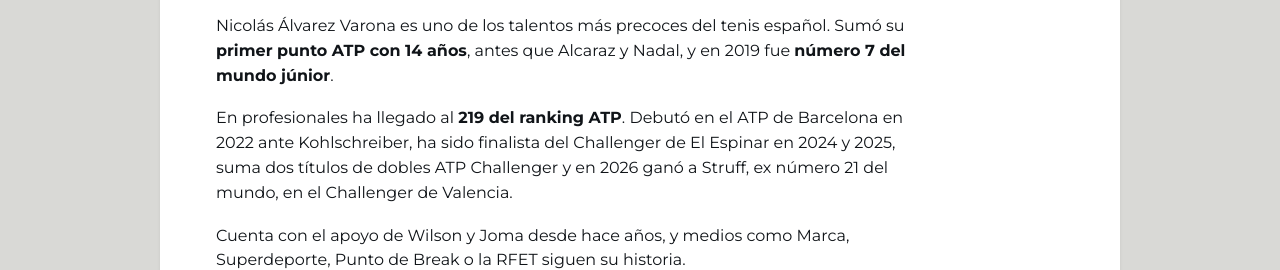
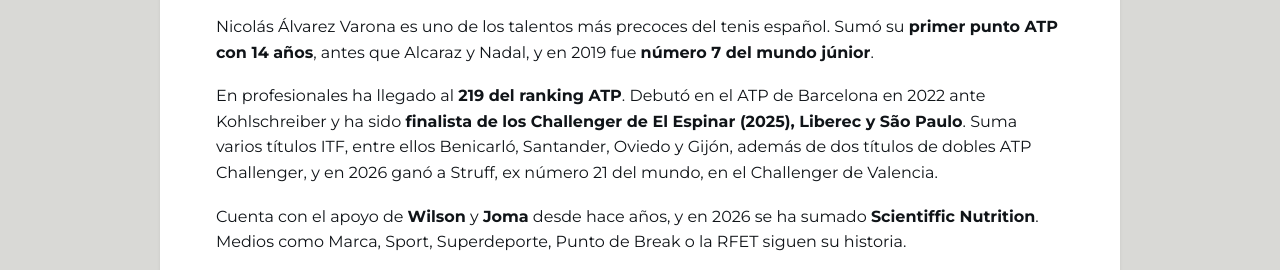
Before and after one commit to Portentosports/ficha-nicolas, a website: page index.html in a window 1280 px wide. Shown: the part 690-960 px from the top of the page. Drawn offline with Linux system fonts and the light colour scheme.

Commit message:
Add files via upload

```diff
--- a/index.html
+++ b/index.html
@@ -75,7 +75,7 @@
   .h-sec{margin:0 0 20px;font-weight:700;font-size:36px;text-transform:uppercase;letter-spacing:-.005em;line-height:1}
   .h-sub{margin:0 0 28px;font-weight:700;font-size:20px;text-transform:uppercase;line-height:1}
 
-  .bio p{font-family:var(--display);font-size:16px;line-height:1.55;max-width:68ch;margin:0 0 18px;font-weight:400}
+  .bio p{font-family:var(--display);font-size:16px;line-height:1.6;margin:0 0 18px;font-weight:400}
   .bio p:last-child{margin-bottom:0}
   .bio strong{font-weight:700}
 
@@ -220,8 +220,8 @@
     <section class="pad bio">
       <h2 class="h-sec">Bio</h2>
       <p>Nicolás Álvarez Varona es uno de los talentos más precoces del tenis español. Sumó su <strong>primer punto ATP con 14 años</strong>, antes que Alcaraz y Nadal, y en 2019 fue <strong>número 7 del mundo júnior</strong>.</p>
-      <p>En profesionales ha llegado al <strong>219 del ranking ATP</strong>. Debutó en el ATP de Barcelona en 2022 ante Kohlschreiber, ha sido finalista del Challenger de El Espinar en 2024 y 2025, suma dos títulos de dobles ATP Challenger y en 2026 ganó a Struff, ex número 21 del mundo, en el Challenger de Valencia.</p>
-      <p>Cuenta con el apoyo de Wilson y Joma desde hace años, y medios como Marca, Superdeporte, Punto de Break o la RFET siguen su historia.</p>
+      <p>En profesionales ha llegado al <strong>219 del ranking ATP</strong>. Debutó en el ATP de Barcelona en 2022 ante Kohlschreiber y ha sido <strong>finalista de los Challenger de El Espinar (2025), Liberec y São Paulo</strong>. Suma varios títulos ITF, entre ellos Benicarló, Santander, Oviedo y Gijón, además de dos títulos de dobles ATP Challenger, y en 2026 ganó a Struff, ex número 21 del mundo, en el Challenger de Valencia.</p>
+      <p>Cuenta con el apoyo de <strong>Wilson</strong> y <strong>Joma</strong> desde hace años, y en 2026 se ha sumado <strong>Scientiffic Nutrition</strong>. Medios como Marca, Sport, Superdeporte, Punto de Break o la RFET siguen su historia.</p>
       <p>Una lesión de cadera frenó su progresión. Ya ha pasado por quirófano y prepara su <strong>vuelta a la competición a principios de 2027</strong>, con ranking protegido y el apoyo de la RFET para conseguir invitaciones desde el primer torneo.</p>
       <img class="bio-img" src="bio.jpg" alt="Nicolás sonriendo con la raqueta en pista">
 
```
